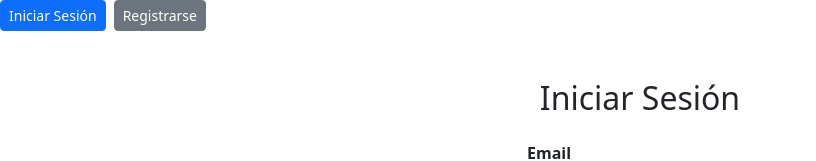
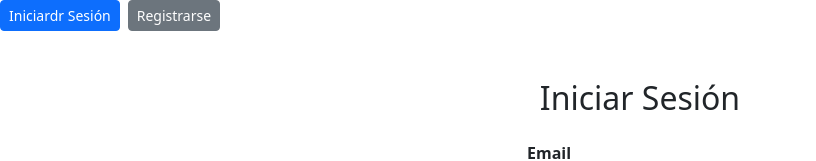
Before and after one commit to PaulaMilla/CriticO-On, an Angular app in the folder CriticO-On/: page /login in a window 1280 px wide. Shown: the top 161 px of the page, without its empty margins (0-816 px from the left). Built offline with nearby package versions, Linux system fonts and the light colour scheme.

Commit message:
html registrar e iniciar sesion

```diff
--- a/CriticO-On/src/app/app.component.html
+++ b/CriticO-On/src/app/app.component.html
@@ -1,5 +1,5 @@
 <nav class="mb-4">
-  <a class="btn btn-sm btn-primary me-2" routerLink="/login">Iniciar Sesión</a>
+  <a class="btn btn-sm btn-primary me-2" routerLink="/login">Iniciardr Sesión</a>
   <a class="btn btn-sm btn-secondary" routerLink="/signin">Registrarse</a>
 </nav>
 <router-outlet></router-outlet>
```
